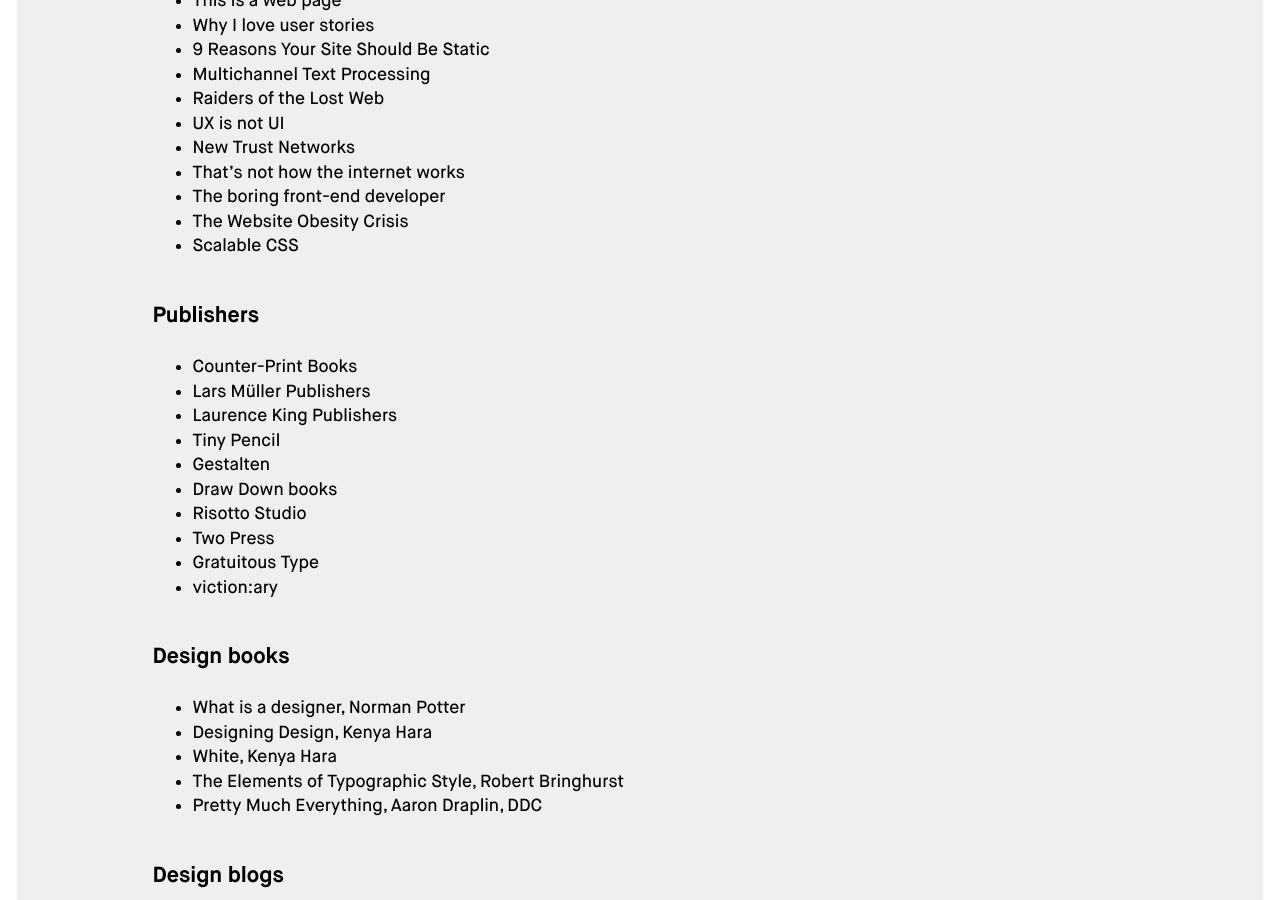
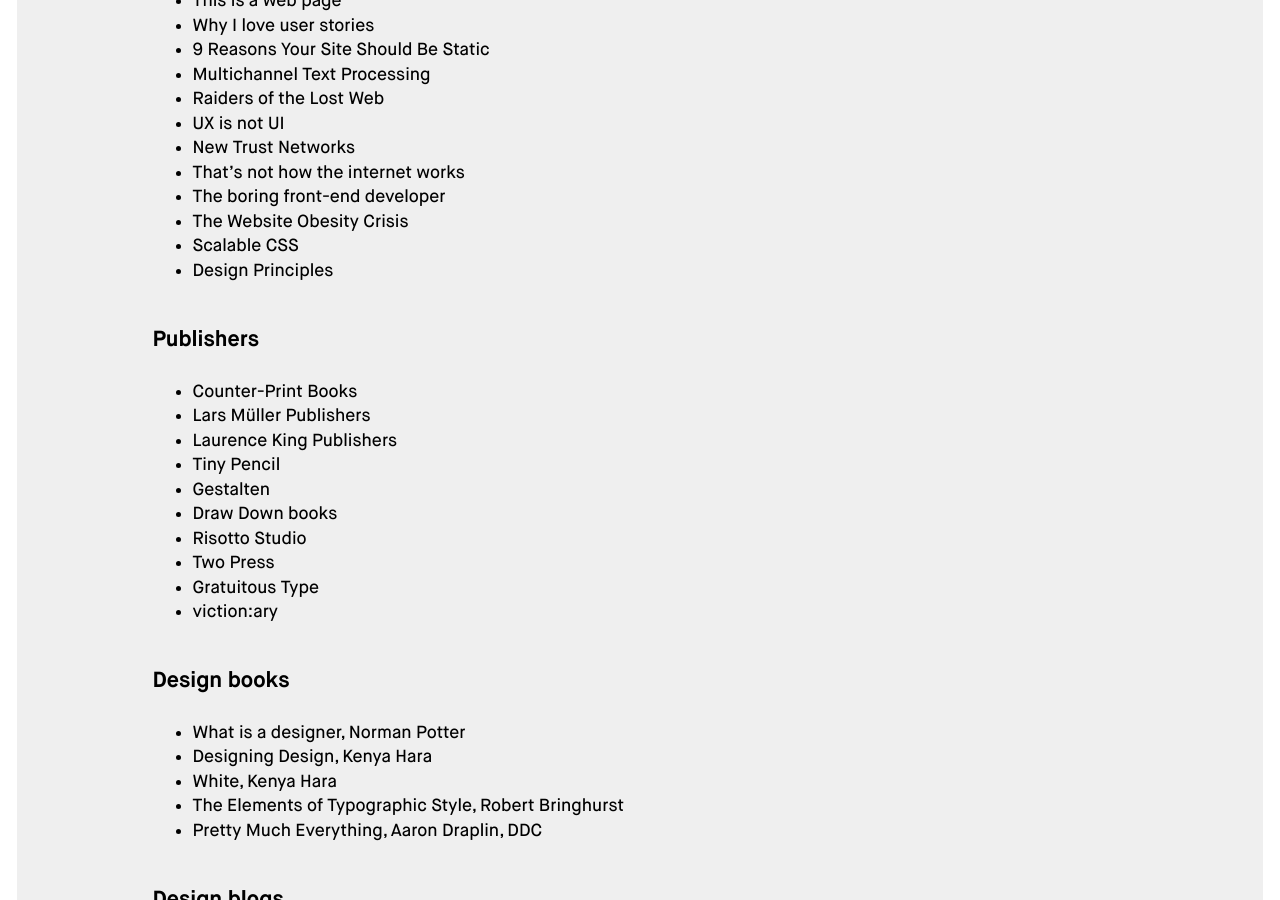
Before and after one commit to regmtait/regmtait.co.uk, a Jekyll site: the page built from links.md, in a window 1280 px wide and 900 px high, scrolled down 572 px. Built offline with Jekyll 4.4.1, drawn with Linux system fonts in a browser that asks for light colours.

Commit message:
Added a link.

```diff
--- a/links.md
+++ b/links.md
@@ -31,6 +31,7 @@
 * [The boring front-end developer](http://adamsilver.io/articles/the-boring-front-end-developer/ 'Adam Silver')
 * [The Website Obesity Crisis](http://idlewords.com/talks/website_obesity.htm 'Maciej Cegłowski')
 * [Scalable CSS](http://mrmrs.io/writing/2016/03/24/scalable-css/ 'Adam Morse (mrmrs)')
+* [Design Principles](https://principles.adactio.com/ 'Collected by Jeremy Keith')
 
 ## Publishers
 
```
